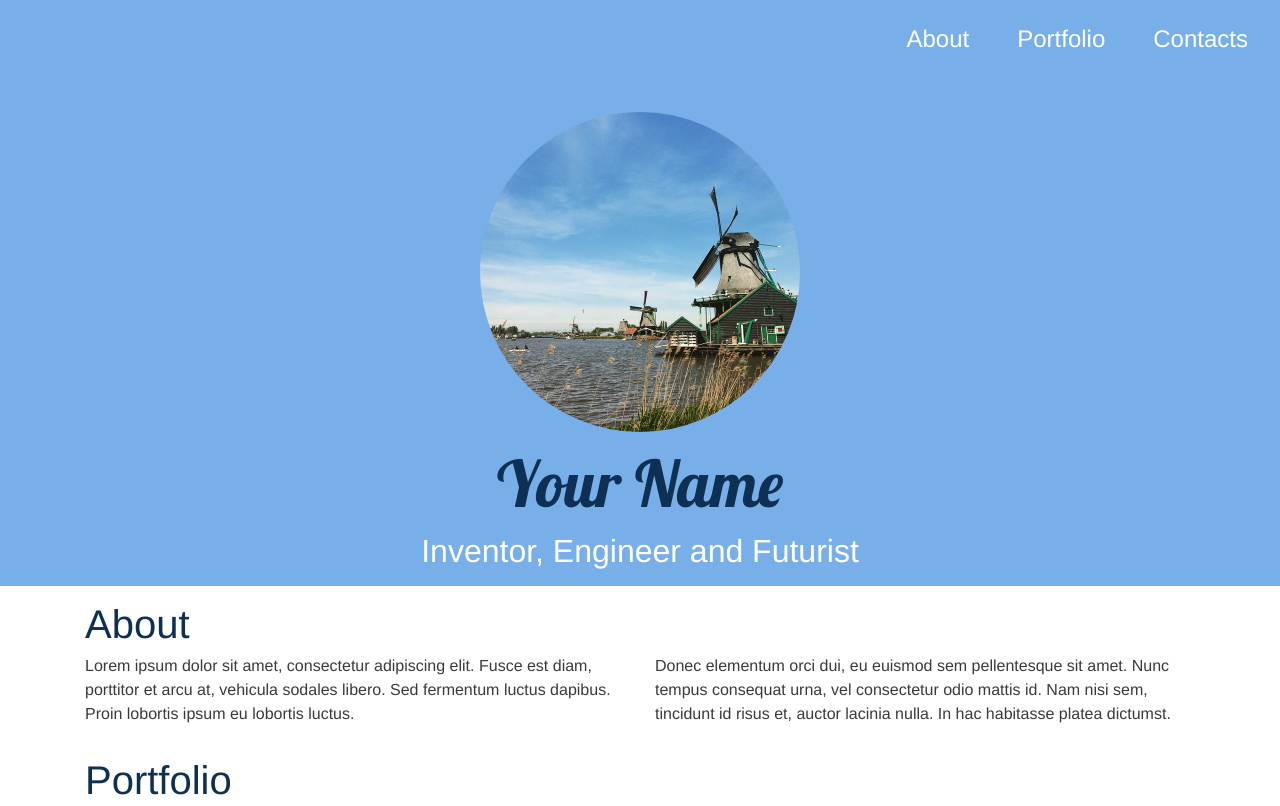
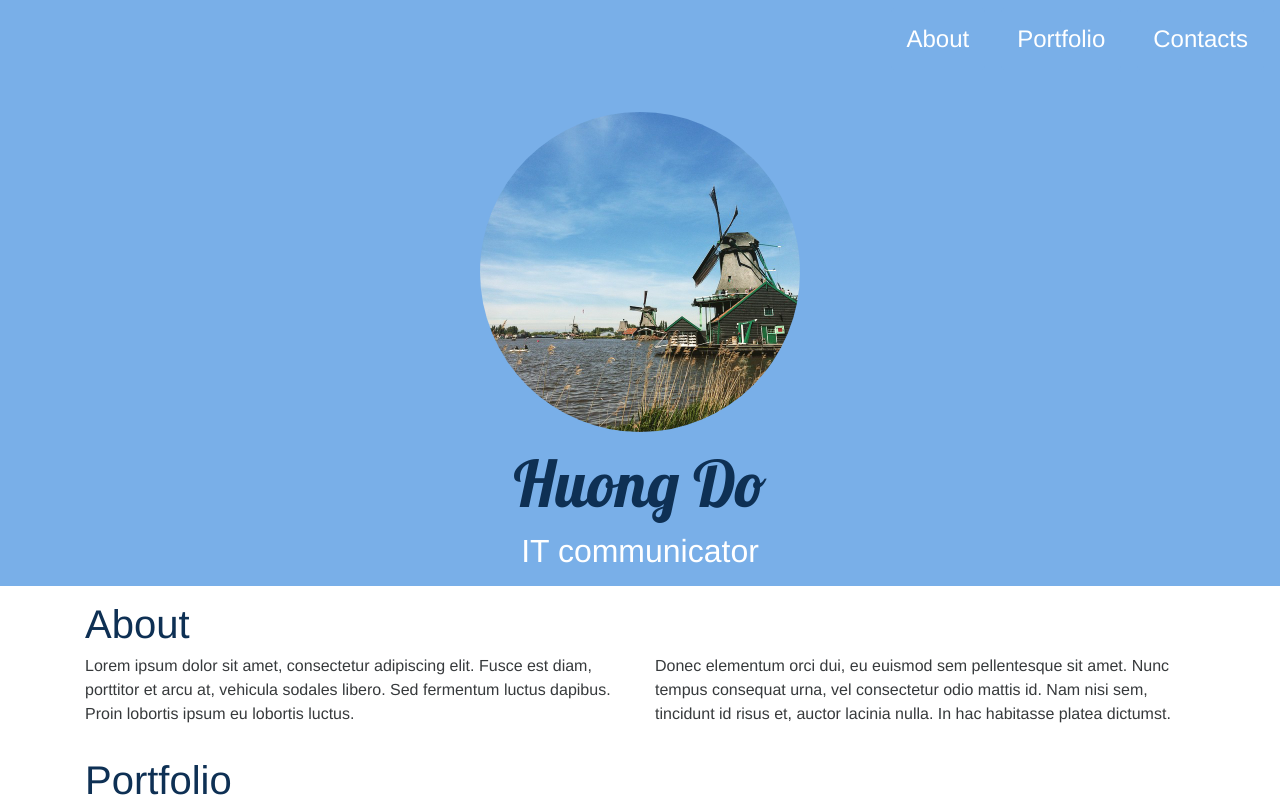
Before and after one commit to Huong-Do/blogs, a Jekyll site: the page built from index.html, in a window 1280 px wide and 900 px high, cut to the strip 0-806 px from the top of the window. Built offline with Jekyll 4.4.1, drawn with Linux system fonts in a browser that asks for light colours; nearby versions of some CDN libraries.

Commit message:
Update _config.yml

```diff
--- a/_config.yml
+++ b/_config.yml
@@ -2,10 +2,10 @@
 # in the templates available like {{ site.myvariable }}.
 title: Clean portfolio theme for Jekyll powered by Bootstrap 4.
 email: your-email@domain.com
-brand: Your Name
-headline: Inventor, Engineer and Futurist
+brand: Huong Do
+headline: IT communicator
 description: > # this means to ignore newlines until "baseurl:"
-  New Site
+  This is my Home
 baseurl: "" # the subpath of your site, e.g. /blog
 url: "http://example.com" # the base hostname & protocol for your site
 copyright: 2016 Whatever Company, Inc. All Rights Reserved.
```
